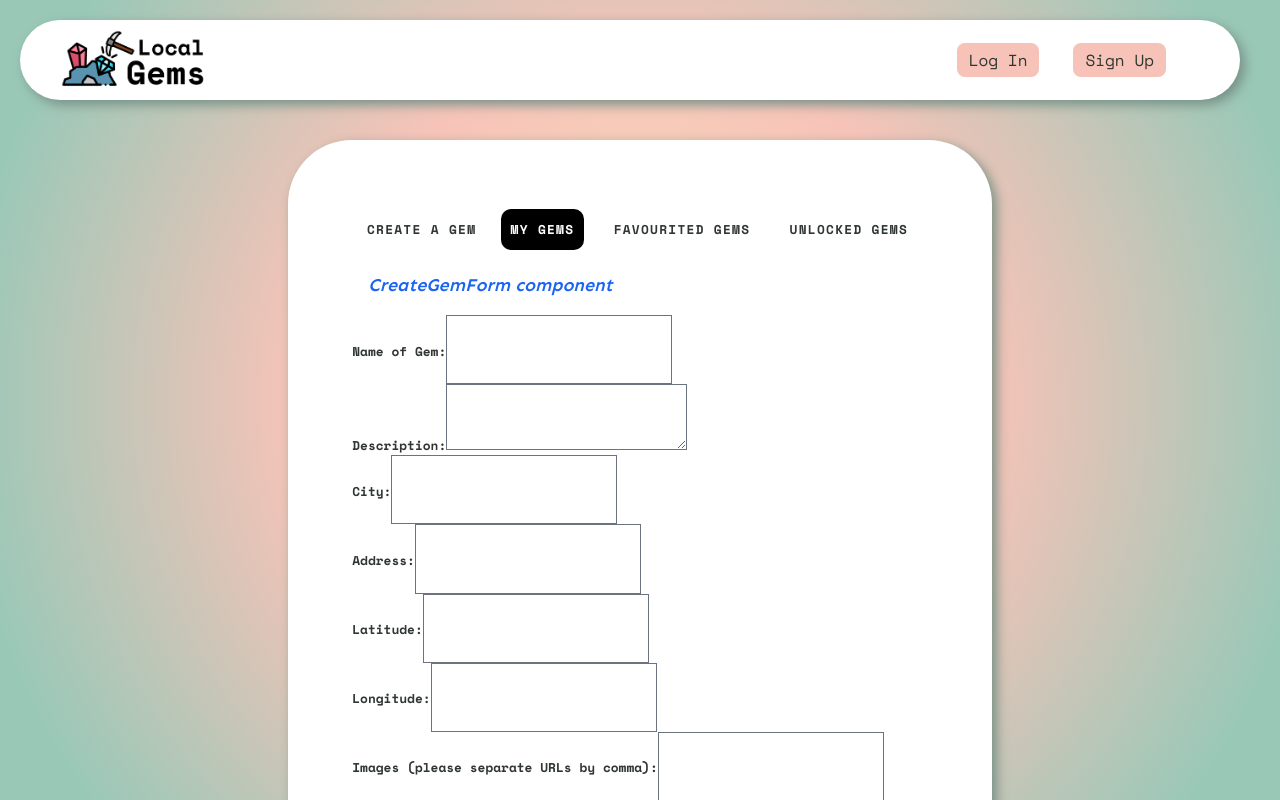
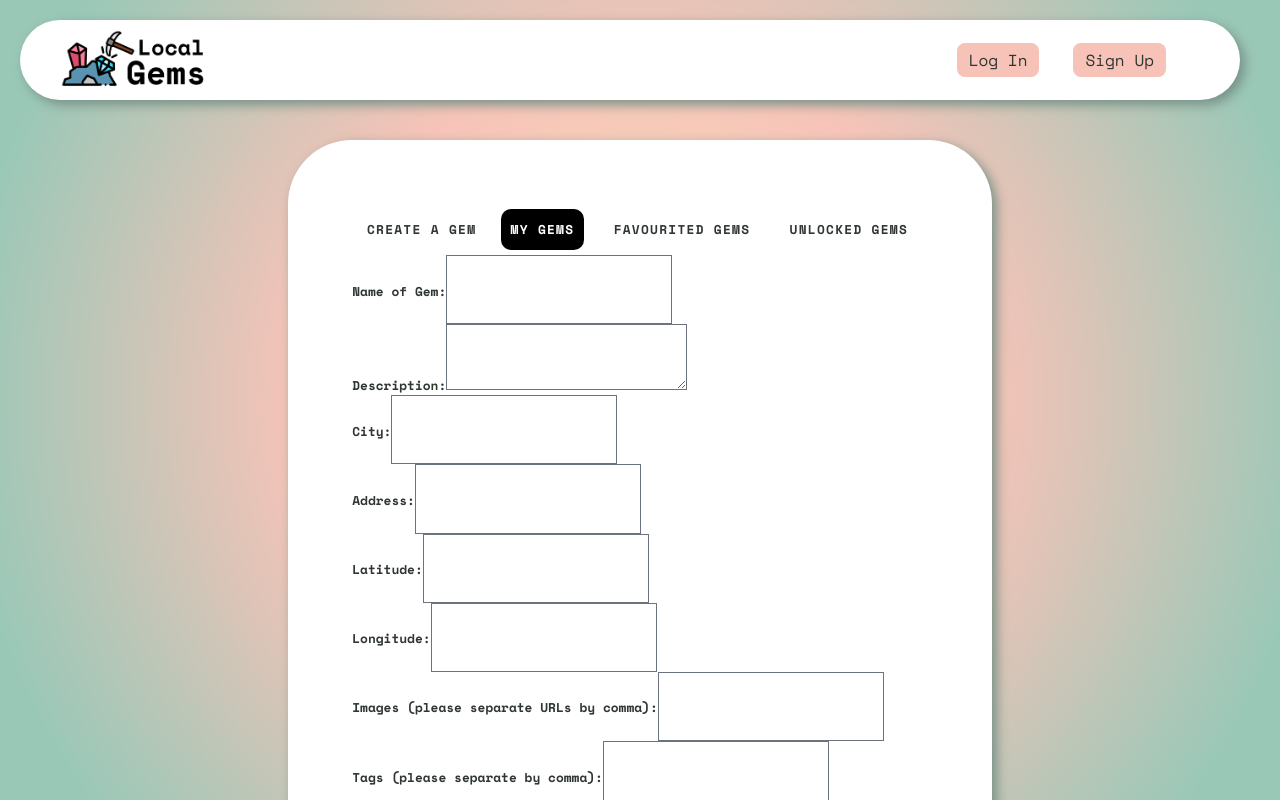
Before and after one commit to Ametrysinine/LocalGems, a React (Vite) app in the folder client/: page /my-gems in a window 1280 px wide. Both pictures are taken after a click on the button "CREATE A GEM". Shown: the top 800 px of the page. Built offline with nearby package versions, Linux system fonts and the light colour scheme; no server answers; a web font is replaced by a local one.

Commit message:
Begin styling CreateGemForm

```diff
--- a/client/src/components/CreateGemForm.jsx
+++ b/client/src/components/CreateGemForm.jsx
@@ -1,5 +1,6 @@
 import { useEffect, useState } from "react";
 import { useToken } from "../contexts/TokenContext";
+import "../styles/CreateGemForm.scss";
 
 
 const CreateGemForm = function({ onSuccess }) {
@@ -65,10 +66,8 @@ const handleSubmit = async (e) => {
   };
 
   return (
-    <>
-      <h1 className="text-lg font-semibold text-blue-600 italic text-2xl p-4 ">CreateGemForm component</h1>
-
-      <form onSubmit={handleSubmit} className="CreateGemFormContainer">
+    <div className="CreateGemFormContainer">
+      <form onSubmit={handleSubmit}>
         <label>
           Name of Gem:
           <input type="text" name="name" value={formData.name} onChange={handleChange} required />
@@ -129,8 +128,7 @@ const handleSubmit = async (e) => {
         <button type="submit">Submit</button>
       </form>
 
-
-    </>
+    </div>
   );
 };
 
--- /dev/null
+++ b/client/src/styles/CreateGemForm.scss
@@ -0,0 +1,11 @@
+@import 'variables';
+
+input, select {
+  all: unset;
+  font: 0.8em $mono-font;
+  border: 1px solid $peach;
+  border-radius: 10px;
+  margin-right: 2em;
+  padding: 10px;
+  height: 3.2em;
+}
```
